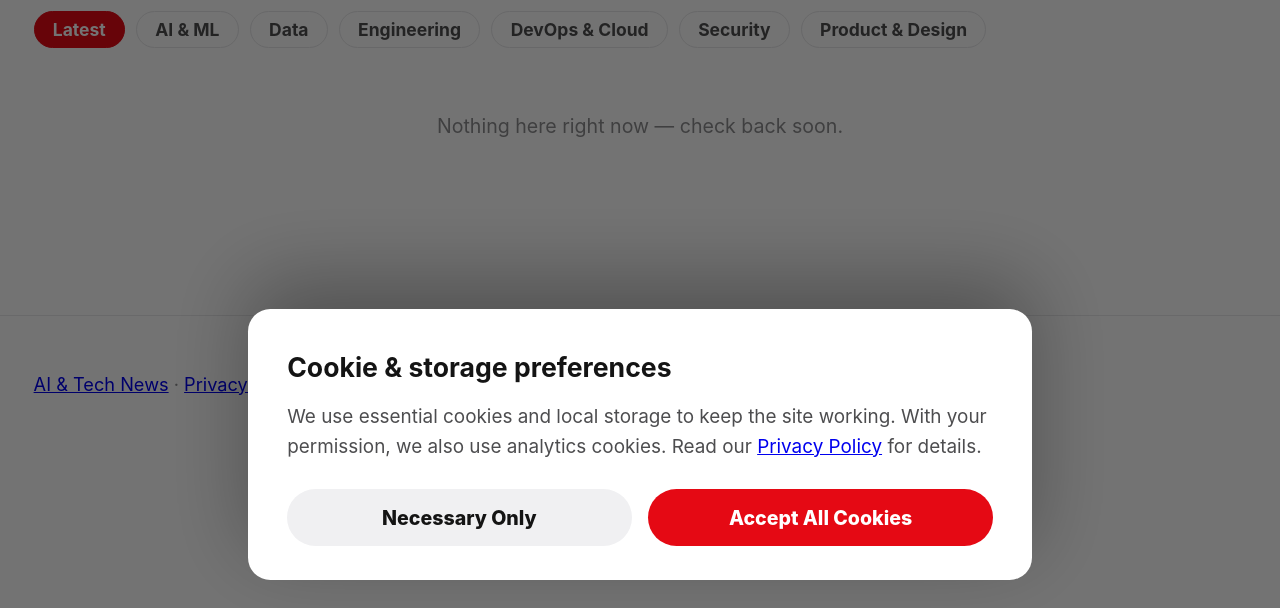
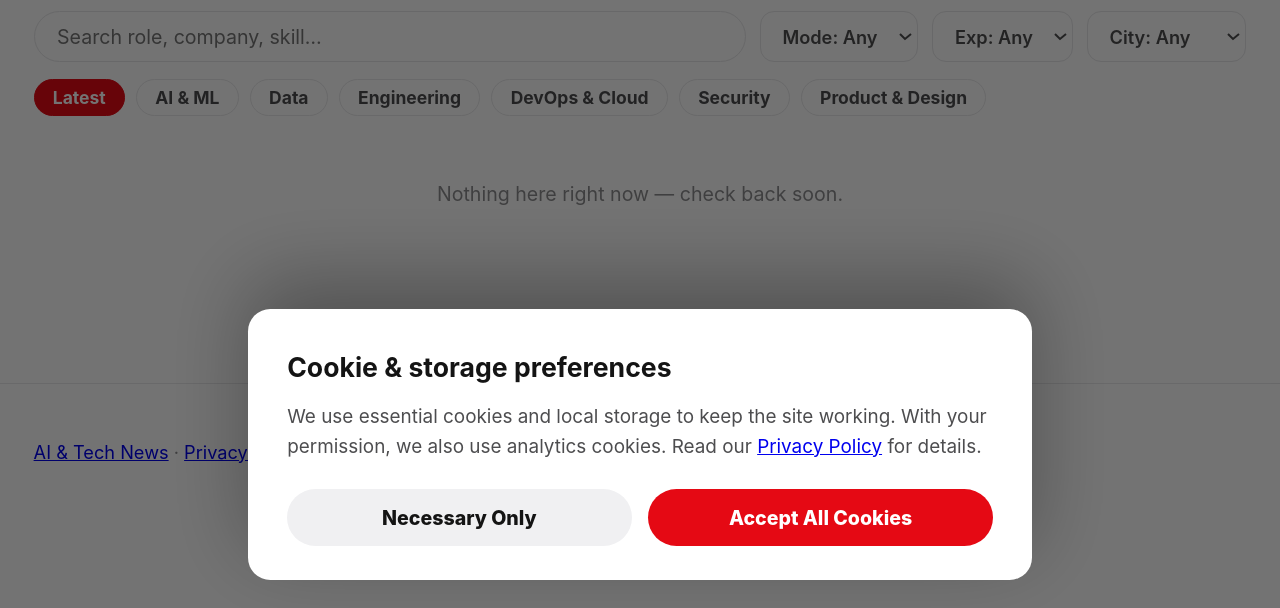
Before and after one commit to fbivinay/Ai_tech_news, a website: page public/explore.html in a window 1280 px wide. Shown: the part 192-800 px from the top of the page. Drawn offline with Linux system fonts and the light colour scheme; no server answers.

Commit message:
Jobs: search box + Mode/Experience/City filters
Server-side q search (title/company/location/source/blurb) on every
section; jobs add native-select filters — mode (Remote/Hybrid/On-site),
experience buckets (0-2/3-5/6+), city (Bengaluru both spellings, Delhi
NCR covers Gurgaon/Noida). Debounced input, filters compose with the
field chips and 60s poll.

```diff
--- a/api/explore.js
+++ b/api/explore.js
@@ -29,7 +29,11 @@ module.exports = async (req, res) => {
   const page = Math.max(1, parseInt(req.query.page, 10) || 1);
   const limit = Math.min(48, Math.max(1, parseInt(req.query.limit, 10) || 24));
   const type = req.query.type || null;
+  const str = (v) => (typeof v === 'string' && v ? v.slice(0, 60) : null);
 
   cacheHeaders(res);
-  res.json(resources.getResources({ kind, page, limit, type }));
+  res.json(resources.getResources({
+    kind, page, limit, type,
+    q: str(req.query.q), mode: str(req.query.mode), city: str(req.query.city), exp: str(req.query.exp),
+  }));
 };
--- a/public/explore.html
+++ b/public/explore.html
@@ -7,8 +7,8 @@
   <meta name="description" content="Explore AI & tech research papers, jobs, events, free courses, and hackathons — always up to date, linking to the source." />
   <link rel="canonical" href="https://ai-tech-news-alpha.vercel.app/explore.html" />
   <link rel="icon" type="image/png" href="logo.png" />
-  <link rel="stylesheet" href="styles.css?v=19" />
-  <link rel="preload" href="explore.js?v=18" as="script" />
+  <link rel="stylesheet" href="styles.css?v=20" />
+  <link rel="preload" href="explore.js?v=19" as="script" />
 </head>
 <body>
   <header class="site-header">
@@ -36,6 +36,7 @@
         <h1 class="explore-title" id="explore-title"></h1>
       </div>
 
+      <div id="explore-tools" class="explore-tools"></div>
       <div id="filter-chips" class="filter-chips" hidden></div>
 
       <div id="explore-grid" class="feed-grid" aria-live="polite"></div>
@@ -69,6 +70,6 @@
     </div>
   </div>
 
-  <script src="explore.js?v=18"></script>
+  <script src="explore.js?v=19"></script>
 </body>
 </html>
--- a/public/explore.js
+++ b/public/explore.js
@@ -27,10 +27,15 @@
     { key: 'product', label: 'Product & Design' },
   ];
 
-  const state = { tab: 'jobs', eventType: 'all', jobField: 'latest', page: 1, hasMore: false, loading: false, sig: null };
+  const state = {
+    tab: 'jobs', eventType: 'all', jobField: 'latest',
+    q: '', mode: '', city: '', exp: '',
+    page: 1, hasMore: false, loading: false, sig: null,
+  };
 
   const $ = (id) => document.getElementById(id);
   const titleEl = $('explore-title');
+  const toolsEl = $('explore-tools');
   const chipsEl = $('filter-chips');
   const gridEl = $('explore-grid');
   const emptyEl = $('explore-empty');
@@ -237,7 +242,55 @@
     const params = new URLSearchParams({ kind: state.tab, page, limit: 24 });
     if (state.tab === 'events' && state.eventType !== 'all') params.set('type', state.eventType);
     if (state.tab === 'jobs' && state.jobField !== 'latest') params.set('type', state.jobField);
+    if (state.q) params.set('q', state.q);
+    if (state.tab === 'jobs') {
+      if (state.mode) params.set('mode', state.mode);
+      if (state.city) params.set('city', state.city);
+      if (state.exp) params.set('exp', state.exp);
+    }
     return params;
+  }
+
+  /* ---------- Search + filters toolbar ---------- */
+  function makeSelect(label, options, onChange) {
+    const sel = el('select', 'explore-select');
+    sel.setAttribute('aria-label', label);
+    for (const [value, text] of options) {
+      const opt = el('option', null, text);
+      opt.value = value;
+      sel.append(opt);
+    }
+    sel.addEventListener('change', () => onChange(sel.value));
+    return sel;
+  }
+
+  let searchTimer = null;
+  function renderTools() {
+    toolsEl.textContent = '';
+
+    const search = el('input', 'explore-search');
+    search.type = 'search';
+    search.placeholder = state.tab === 'jobs' ? 'Search role, company, skill…' : 'Search…';
+    search.setAttribute('aria-label', 'Search');
+    search.value = state.q;
+    search.addEventListener('input', () => {
+      clearTimeout(searchTimer);
+      searchTimer = setTimeout(() => {
+        state.q = search.value.trim();
+        loadFirstPage();
+      }, 350);
+    });
+    toolsEl.append(search);
+
+    if (state.tab !== 'jobs') return;
+    toolsEl.append(
+      makeSelect('Work mode', [['', 'Mode: Any'], ['Remote', 'Remote'], ['Hybrid', 'Hybrid'], ['On-site', 'On-site']],
+        (v) => { state.mode = v; loadFirstPage(); }),
+      makeSelect('Experience', [['', 'Exp: Any'], ['0-2', '0–2 yrs'], ['3-5', '3–5 yrs'], ['6+', '6+ yrs']],
+        (v) => { state.exp = v; loadFirstPage(); }),
+      makeSelect('City', [['', 'City: Any'], ['bengaluru', 'Bengaluru'], ['mumbai', 'Mumbai'], ['hyderabad', 'Hyderabad'], ['pune', 'Pune'], ['chennai', 'Chennai'], ['delhi', 'Delhi NCR']],
+        (v) => { state.city = v; loadFirstPage(); }),
+    );
   }
 
   // Field chips on the Jobs page (Latest / AI & ML / Data / …).
@@ -350,6 +403,7 @@
     titleEl.textContent = label;
     document.title = `${label} — AI & Tech News`;
     syncNav();
+    renderTools();
     renderJobChips();
     loadFirstPage();
   }
--- a/public/styles.css
+++ b/public/styles.css
@@ -823,6 +823,32 @@ html[data-theme='dark'] .site-header.scrolled { box-shadow: 0 4px 20px rgba(0, 0
 .explore-head { margin: 26px 0 14px; }
 .explore-title { margin: 0; font-size: clamp(26px, 3vw, 38px); font-weight: 900; letter-spacing: -0.015em; }
 
+.explore-tools { display: flex; gap: 10px; flex-wrap: wrap; padding: 0 0 12px; }
+.explore-search {
+  flex: 1;
+  min-width: 220px;
+  padding: 9px 16px;
+  border: 1px solid var(--rule);
+  border-radius: 999px;
+  background: var(--bg);
+  color: var(--ink);
+  font-size: 14px;
+  font-family: inherit;
+}
+.explore-search:focus { outline: 2px solid var(--red); outline-offset: 1px; border-color: var(--red); }
+.explore-select {
+  padding: 8px 12px;
+  border: 1px solid var(--rule);
+  border-radius: 10px;
+  background: var(--bg);
+  color: var(--ink-soft);
+  font-size: 13px;
+  font-weight: 600;
+  font-family: inherit;
+  cursor: pointer;
+}
+.explore-select:focus { outline: 2px solid var(--red); outline-offset: 1px; }
+
 .filter-chips { display: flex; gap: 8px; flex-wrap: wrap; padding: 0 0 14px; }
 .filter-chip {
   border: 1px solid var(--rule);
--- a/server.js
+++ b/server.js
@@ -73,7 +73,11 @@ app.get('/api/explore', (req, res) => {
   const page = Math.max(1, parseInt(req.query.page, 10) || 1);
   const limit = Math.min(48, Math.max(1, parseInt(req.query.limit, 10) || 24));
   const type = req.query.type || null;
-  res.json(resources.getResources({ kind, page, limit, type }));
+  const str = (v) => (typeof v === 'string' && v ? v.slice(0, 60) : null);
+  res.json(resources.getResources({
+    kind, page, limit, type,
+    q: str(req.query.q), mode: str(req.query.mode), city: str(req.query.city), exp: str(req.query.exp),
+  }));
 });
 
 // Uptime-monitor target: 200 while the store has data, 503 when it doesn't
```
Also changed, not shown: public/index.html (+1 -1 lines), src/resources.js (+31 -1 lines), test/resources.test.js (+14 -0 lines).
